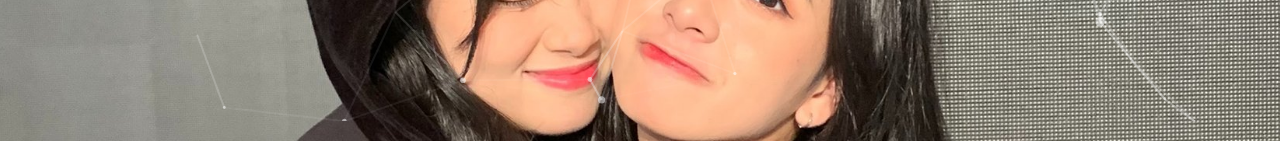
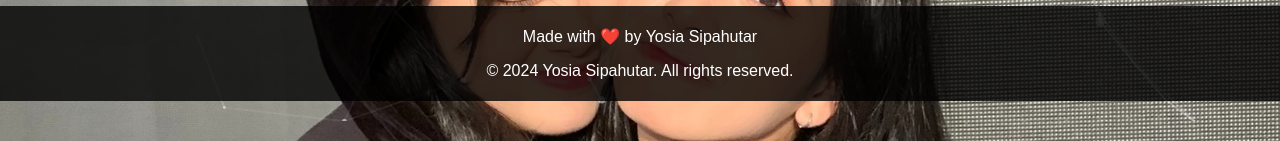
Before and after one commit to yosiasp/yosiaaasp.github.io, a plain HTML site: page index.html in a window 1280 px wide. Shown: the part 699-840 px from the top of the page. Drawn offline with nearby package versions, Linux system fonts and the light colour scheme; some packages are replaced by stand-ins of ours; a script that the page names is missing; a web font is replaced by a local one.

Commit message:
Menambahkan footer

```diff
--- a/index.html
+++ b/index.html
@@ -131,6 +131,25 @@
         height: 100%;
         z-index: -1;
       }
+
+      #myFooter {
+        position: fixed;
+        left: 0;
+        bottom: 0;
+        width: 100%;
+        background-color: rgba(0,0,0,0.8);
+        color: white;
+        text-align: center;
+        padding: 5px 0;
+        visibility: hidden;
+        opacity: 0;
+        transition: visibility 0s, opacity 0.5s linear;
+    }
+
+    body:hover #myFooter {
+        visibility: visible;
+        opacity: 1;
+    }
     </style>
 
     <!-- INI ADALAH AKHIR KODE DARI CSS -->
@@ -213,4 +232,8 @@
   });
 </script>
   </body>
+  <footer id="myFooter">
+    <p>Made with ❤️ by Yosia Sipahutar</p>
+    <p>&copy; 2024 Yosia Sipahutar. All rights reserved.</p>
+</footer>
 </html>
```
